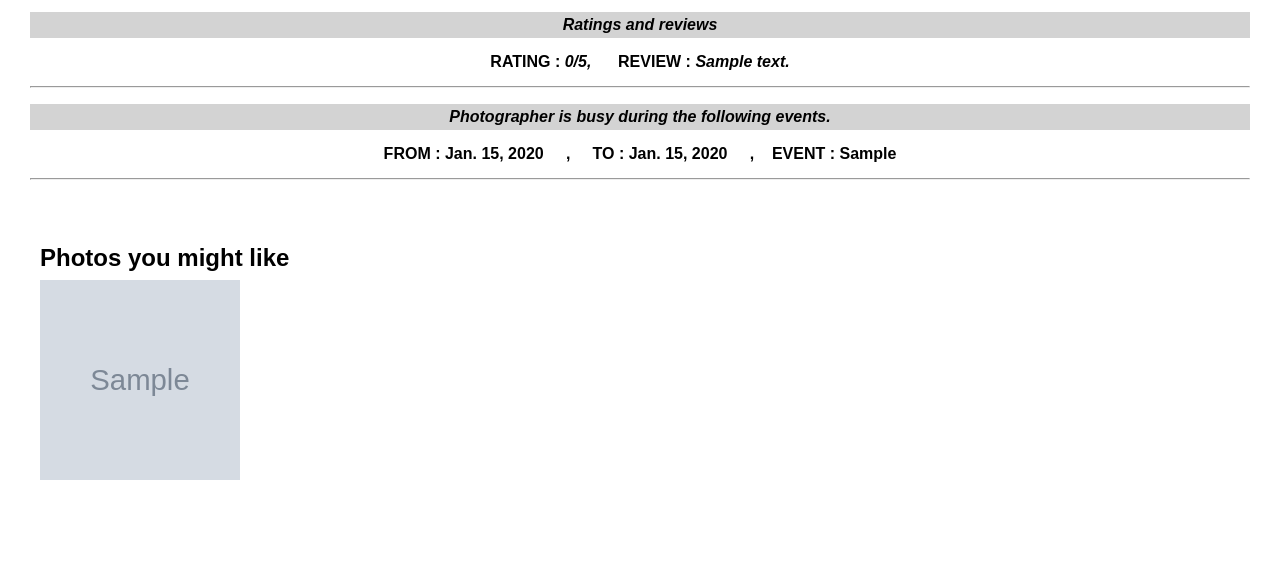
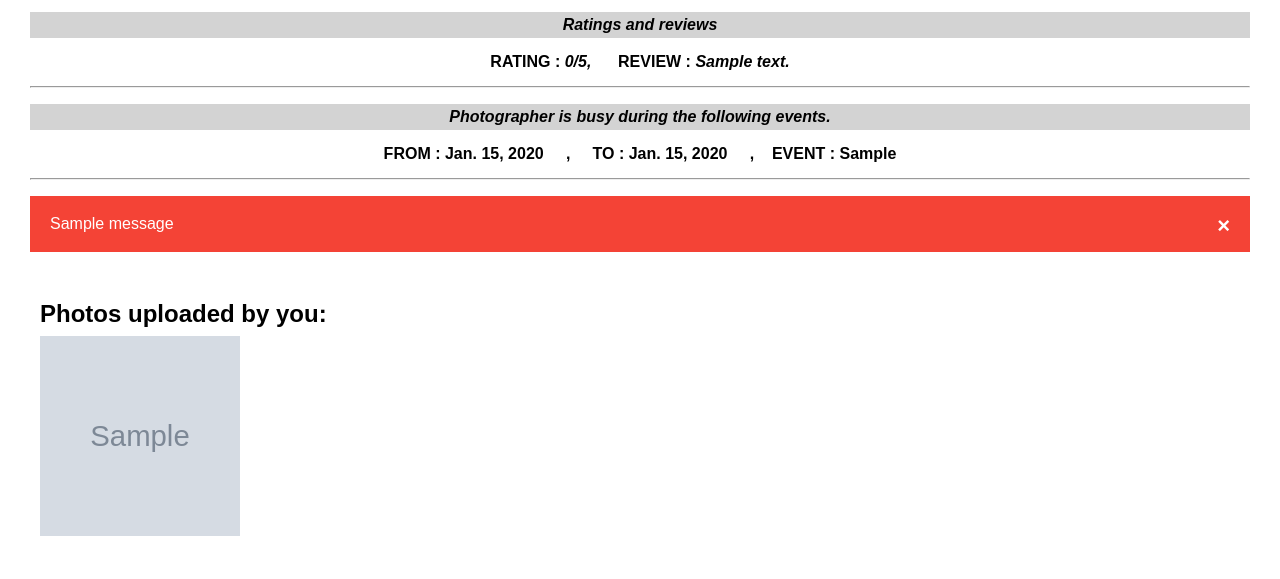
Before and after one commit to amit-k-yadav/photohire-django, a Django app: page /user_profile/1 in a window 1280 px wide. Shown: the part 286-865 px from the top of the page. Before the commit the page ends 766 px from the top, so only its background shows below. Run offline with Django 3.2, Linux system fonts and the light colour scheme; a user stored in the database is signed in; tables that the repository leaves empty hold one stand-in row (values such as "Sample post"); grey boxes marked "Sample" are stand-in pictures; one stand-in notice (Sample message) is shown.

Commit message:
ADD - Delete photo functionality

```diff
--- a/photohire/urls.py
+++ b/photohire/urls.py
@@ -16,6 +16,7 @@ urlpatterns = [
 	path('logout_view/', logout_view, name='logout_view'),
     path('like/<int:img_id>', like_image, name='like_image'),
     path('upload_images/<int:user_id>', upload_images, name = 'upload_images'),
+    path('delete_image/<int:user_id>/<int:image_id>', delete_image, name = 'delete_image'),
     path('edit_profile/<int:user_id>', edit_profile, name = 'edit_profile'),
     path('hire/<int:pg_id>', hire, name="hire"),
 ]
--- a/photohireapp/static/photohireapp/css/profile.css
+++ b/photohireapp/static/photohireapp/css/profile.css
@@ -111,3 +111,54 @@ ul li{list-style: none;}
   display: table;
   margin: 0 auto;
 }
+
+.middleProfile {
+  transition: .5s ease;
+  position: absolute;
+  top: 50%;
+  left: 50%;
+  opacity: 0;
+  transform: translate(-50%, -50%);
+  -ms-transform: translate(-50%, -50%);
+  text-align: center;
+}
+
+.imageLiProfile{
+  position: relative;
+}
+
+.imageLiProfile:hover .middleProfile{
+  opacity: 1;
+  cursor: pointer;
+}
+
+.imageLiProfile:hover .list_image_profile{
+  opacity: 0.4 !important;
+}
+
+.deleteLogo{
+  height: 50px !important;
+  width: 50px !important;
+}
+
+/* CSS for alert boxes */
+.alert {
+  padding: 20px;
+  background-color: #f44336;
+  color: white;
+}
+
+.closebtn {
+  margin-left: 15px;
+  color: white;
+  font-weight: bold;
+  float: right;
+  font-size: 22px;
+  line-height: 20px;
+  cursor: pointer;
+  transition: 0.3s;
+}
+
+.closebtn:hover {
+  color: black;
+}
--- a/photohireapp/templates/photohireapp/profile.html
+++ b/photohireapp/templates/photohireapp/profile.html
@@ -161,7 +161,40 @@
                 <br/>
             </div>
 
+        <!-- Django messages if any -->
+        {% if messages %}
+            <ul class="messages">
+                {% for message in messages %}
+                    <li {% if message.tags %} class="{{ message.tags }}"{% endif %}>
+                        <div class="alert">
+                            <span class="closebtn" onclick="this.parentElement.style.display='none';">&times;</span>
+                            {{ message }}
+                        </div>
+                    </li>
+                {% endfor %}
+            </ul>
+        {% endif %}
+
         <div class="liked-photos">
+            {% if user_data.is_photographer and user_data.id == user.id %}
+                {% if uploaded_images|length > 0 %}
+                    <h2>Photos uploaded by you:</h2>
+                    <ul>
+                        {% for image in uploaded_images  %}
+                            <li class="imageLiProfile">
+                                <img class="list_image_profile" src="http://127.0.0.1:8000/media/{{ image }}" alt="">
+                                <div class="middleProfile">
+                                    <a href="{% url 'delete_image' user.id image.id %}">
+                                        <img class="deleteLogo" src="{% static 'photohireapp/images/delete.png' %}" alt="">
+                                    </a>
+                                </div>
+                            </li>
+                        {% endfor %}
+                    </ul>
+                {% else %}
+                    <h2>You have not uploaded any photos yet! Upload photos to list them here.</h2>
+                {% endif %}
+            {% else %}
                 {% if recommended_images|length > 0 %}
                     <h2>Photos you might like</h2>
                     <ul>
@@ -175,6 +208,7 @@
                     </ul>
                 {% else %}
                     <h2>No photos found in the database to recommend :(</h2>
+                {% endif %}
             {% endif %}
         </div>
     </div>
--- a/photohireapp/views.py
+++ b/photohireapp/views.py
@@ -4,6 +4,7 @@ from django.views.decorators.csrf import csrf_exempt
 from django.contrib.auth import authenticate,login
 from django.contrib.auth.models import User
 from django.contrib.auth import logout
+from django.contrib import messages
 from .forms import *
 from .models import *
 import random
@@ -156,7 +157,7 @@ def search(request):
         }
     )
 
-def user_profile(request, user_id):
+def user_profile(request, user_id, image_id=-1):
     user_data = Profile.objects.get(id=user_id)
 
     user_data.profile_views = user_data.profile_views + 1
@@ -188,17 +189,25 @@ def user_profile(request, user_id):
         rating_form.save()
     else:
         rating_form = RatingsForm()
-    return render(request, 'photohireapp/profile.html',
-        {'user_data':user_data,
+
+    # Photos uploaded by current photographer
+    uploaded_images = Images.objects.filter(user_id=user_id)
+
+    context = {'user_data':user_data,
         'recommended_images':recommended_images,
-        'n_recommended':n_recommended,
+        'uploaded_images': uploaded_images,
         'avg_rating':avg_rating,
         'rating_form': rating_form,
         'rating_obj':rating_obj,
         'social_data': social_data,
         'bookings': bookings
         }
-    )
+
+    # If the call is from delete_image() return context only
+    if image_id != -1:
+        return context
+
+    return render(request, 'photohireapp/profile.html', context)
 
 
 def like_image(request, img_id):
@@ -221,6 +230,17 @@ def upload_images(request, user_id):
 	else:
 		form = ImagesForm()
 	return render(request, 'photohireapp/upload_images.html', {'form' : form})
+
+
+def delete_image(request, user_id, image_id):
+    instance = Images.objects.get(id=image_id)
+    instance.delete()
+
+    # Add message
+    messages.add_message(request, messages.INFO, "Image deleted successfully")
+
+    return redirect('/user_profile/'+str(user_id))
+
 
 @csrf_exempt
 def edit_profile(request, user_id):
```
Also changed, not shown: photohireapp/static/photohireapp/images/delete.png (added). Lines whose indentation alone changed are shown as unchanged.
